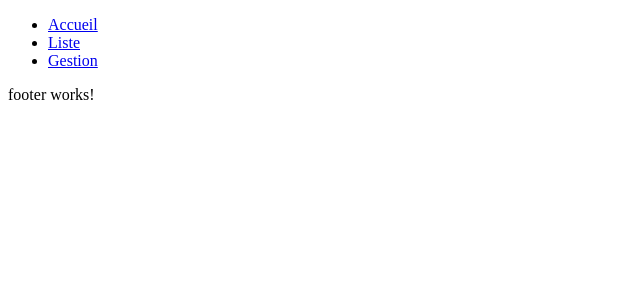
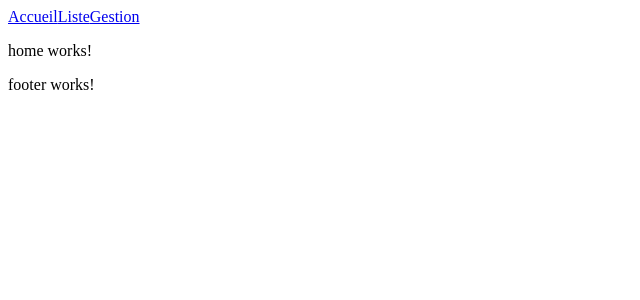
Before and after one commit to Mohand-Arezki-BRANECI/ArezkiChadiTP2, an Angular app: page /home in a window 1280 px wide. Before the commit this address led to /. Shown: the top 300 px of the page, without its empty margins (0-640 px from the left). Built offline with nearby package versions, Linux system fonts and the light colour scheme.

Commit message:
navigation faite

```diff
--- a/src/app/app-routing.module.ts
+++ b/src/app/app-routing.module.ts
@@ -1,7 +1,18 @@
 import { NgModule } from '@angular/core';
 import { RouterModule, Routes } from '@angular/router';
+import {HomeComponent} from "./home/home.component";
+import {ListeComponent} from "./liste/liste.component";
+import { GestionComponent } from './gestion/gestion.component';
 
-const routes: Routes = [];
+
+
+
+const routes: Routes = [
+  { path: '', redirectTo:"/home", pathMatch:"full"},
+  { path: 'home', component: HomeComponent },
+  { path: 'liste', component: ListeComponent },
+  { path: 'gestion', component: GestionComponent },
+];
 
 @NgModule({
   imports: [RouterModule.forRoot(routes)],
--- a/src/app/navbar/navbar.component.html
+++ b/src/app/navbar/navbar.component.html
@@ -1,7 +1,7 @@
 <nav>
-  <ul>
-    <li><a routerLink="/home">Accueil</a></li>
-    <li><a routerLink="/liste">Liste</a></li>
-    <li><a routerLink="/gestion">Gestion</a></li>
-  </ul>
+
+    <a routerLink="/home">Accueil</a>
+    <a routerLink="/liste">Liste</a>
+    <a routerLink="/gestion">Gestion</a>
+
 </nav>
```
Also changed, not shown: src/app/app.module.ts (+1 -7 lines).
